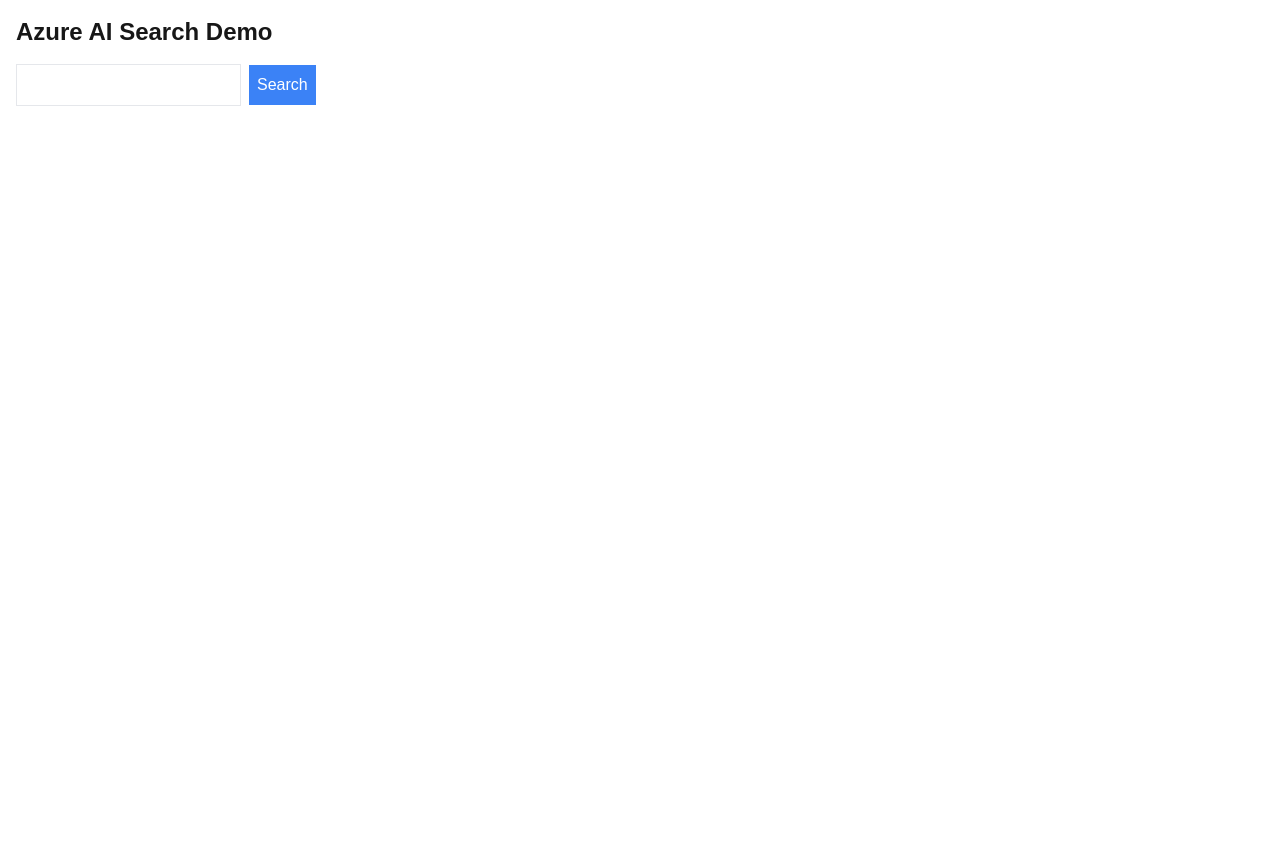
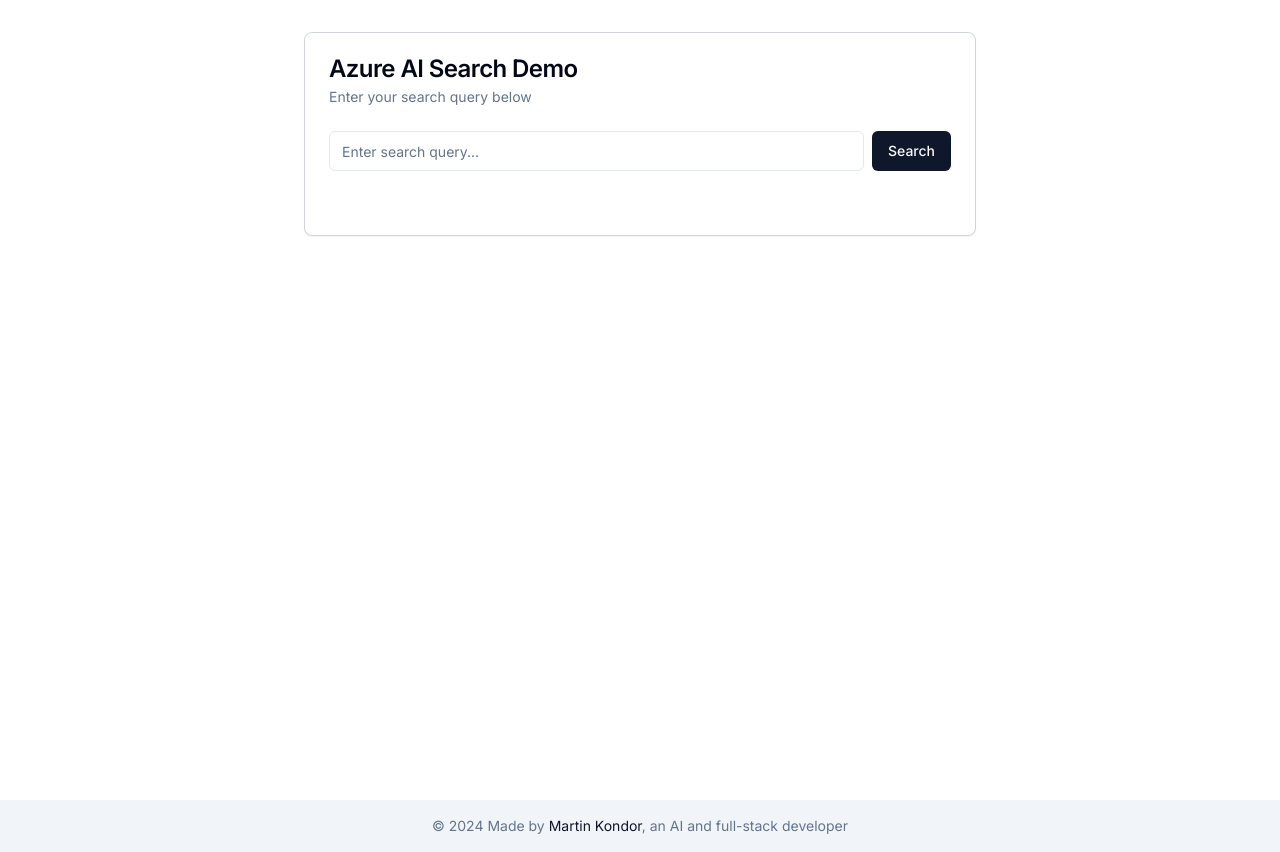
Before and after one commit to MartinKondor/azure-ai-search-nextjs, a Next.js app: page / in a window 1280 px wide. Before the commit the page ends 800 px from the top, so only its background shows below. Built offline with nearby package versions, Linux system fonts and the light colour scheme.

Commit message:
improve ui with shadcn

```diff
--- a/app/components/Upload.tsx
+++ b/app/components/Upload.tsx
@@ -1,36 +1,72 @@
 'use client';
+
 import { useState } from 'react';
+import { Input } from '@/app/components/ui/input';
+import { Button } from '@/app/components/ui/button';
+import {
+  Card,
+  CardHeader,
+  CardTitle,
+  CardDescription,
+  CardContent,
+} from '@/app/components/ui/card';
 
-export default function Upload() {
+export default function Home() {
   const [query, setQuery] = useState('');
   const [results, setResults] = useState([]);
+  const [loading, setLoading] = useState(false);
 
   const handleSearch = async () => {
-    const response = await fetch(`/api/search?q=${encodeURIComponent(query)}`);
+    setLoading(true);
+    try {
+      const response = await fetch(
+        `/api/search?q=${encodeURIComponent(query)}`,
+      );
       const data = await response.json();
-    setResults(data.results);
+      setResults(data.results || []);
+    } catch (error) {
+      console.error('Search error:', error);
+    } finally {
+      setLoading(false);
+    }
   };
 
   return (
-    <div className="p-4">
-      <h1 className="text-2xl font-bold mb-4">Azure AI Search Demo</h1>
-      <input
+    <div className="min-h-screen flex flex-col">
+      <main className="flex-grow container mx-auto px-4 py-8">
+        <Card className="w-full max-w-2xl mx-auto">
+          <CardHeader>
+            <CardTitle>Azure AI Search Demo</CardTitle>
+            <CardDescription>Enter your search query below</CardDescription>
+          </CardHeader>
+          <CardContent>
+            <div className="flex space-x-2">
+              <Input
                 type="text"
+                placeholder="Enter search query..."
                 value={query}
                 onChange={(e) => setQuery(e.target.value)}
-        className="border p-2 mr-2"
               />
-      <button onClick={handleSearch} className="bg-blue-500 text-white p-2">
-        Search
-      </button>
-      <div className="mt-4">
+              <Button onClick={handleSearch} disabled={loading}>
+                {loading ? 'Searching...' : 'Search'}
+              </Button>
+            </div>
+          </CardContent>
+          <CardContent>
+            <div className="mt-4 space-y-4">
               {results.map((result, index) => (
-          <div key={index} className="mb-2">
-            {/* Display your search results here */}
-            <pre>{JSON.stringify(result, null, 2)}</pre>
-          </div>
+                <Card key={index}>
+                  <CardContent className="pt-4">
+                    <pre className="whitespace-pre-wrap overflow-x-auto">
+                      {JSON.stringify(result, null, 2)}
+                    </pre>
+                  </CardContent>
+                </Card>
               ))}
             </div>
+          </CardContent>
+        </Card>
+      </main>
     </div>
   );
 }
--- /dev/null
+++ b/app/components/ui/button.tsx
@@ -0,0 +1,58 @@
+'use client';
+
+import * as React from 'react';
+import { Slot } from '@radix-ui/react-slot';
+import { cva, type VariantProps } from 'class-variance-authority';
+
+import { cn } from '@/lib/client-utils';
+
+const buttonVariants = cva(
+  'inline-flex items-center justify-center rounded-md text-sm font-medium ring-offset-background transition-colors focus-visible:outline-none focus-visible:ring-2 focus-visible:ring-ring focus-visible:ring-offset-2 disabled:pointer-events-none disabled:opacity-50',
+  {
+    variants: {
+      variant: {
+        default: 'bg-primary text-primary-foreground hover:bg-primary/90',
+        destructive:
+          'bg-destructive text-destructive-foreground hover:bg-destructive/90',
+        outline:
+          'border border-input bg-background hover:bg-accent hover:text-accent-foreground',
+        secondary:
+          'bg-secondary text-secondary-foreground hover:bg-secondary/80',
+        ghost: 'hover:bg-accent hover:text-accent-foreground',
+        link: 'text-primary underline-offset-4 hover:underline',
+      },
+      size: {
+        default: 'h-10 px-4 py-2',
+        sm: 'h-8 rounded-md px-3',
+        lg: 'h-11 rounded-md px-8',
+        icon: 'h-10 w-10',
+      },
+    },
+    defaultVariants: {
+      variant: 'default',
+      size: 'default',
+    },
+  },
+);
+
+export interface ButtonProps
+  extends React.ButtonHTMLAttributes<HTMLButtonElement>,
+    VariantProps<typeof buttonVariants> {
+  asChild?: boolean;
+}
+
+const Button = React.forwardRef<HTMLButtonElement, ButtonProps>(
+  ({ className, variant, size, asChild = false, ...props }, ref) => {
+    const Comp = asChild ? Slot : 'button';
+    return (
+      <Comp
+        className={cn(buttonVariants({ variant, size, className }))}
+        ref={ref}
+        {...props}
+      />
+    );
+  },
+);
+Button.displayName = 'Button';
+
+export { Button, buttonVariants };
--- /dev/null
+++ b/app/components/ui/card.tsx
@@ -0,0 +1,86 @@
+import * as React from 'react';
+
+import { cn } from '@/lib/client-utils';
+
+const Card = React.forwardRef<
+  HTMLDivElement,
+  React.HTMLAttributes<HTMLDivElement>
+>(({ className, ...props }, ref) => (
+  <div
+    ref={ref}
+    className={cn(
+      'rounded-lg border border-gray-300 bg-card text-card-foreground shadow-sm',
+      className,
+    )}
+    {...props}
+  />
+));
+Card.displayName = 'Card';
+
+const CardHeader = React.forwardRef<
+  HTMLDivElement,
+  React.HTMLAttributes<HTMLDivElement>
+>(({ className, ...props }, ref) => (
+  <div
+    ref={ref}
+    className={cn('flex flex-col space-y-1.5 p-6', className)}
+    {...props}
+  />
+));
+CardHeader.displayName = 'CardHeader';
+
+const CardTitle = React.forwardRef<
+  HTMLParagraphElement,
+  React.HTMLAttributes<HTMLHeadingElement>
+>(({ className, ...props }, ref) => (
+  <h3
+    ref={ref}
+    className={cn(
+      'text-2xl font-semibold leading-none tracking-tight',
+      className,
+    )}
+    {...props}
+  />
+));
+CardTitle.displayName = 'CardTitle';
+
+const CardDescription = React.forwardRef<
+  HTMLParagraphElement,
+  React.HTMLAttributes<HTMLParagraphElement>
+>(({ className, ...props }, ref) => (
+  <p
+    ref={ref}
+    className={cn('text-sm text-muted-foreground', className)}
+    {...props}
+  />
+));
+CardDescription.displayName = 'CardDescription';
+
+const CardContent = React.forwardRef<
+  HTMLDivElement,
+  React.HTMLAttributes<HTMLDivElement>
+>(({ className, ...props }, ref) => (
+  <div ref={ref} className={cn('p-6 pt-0', className)} {...props} />
+));
+CardContent.displayName = 'CardContent';
+
+const CardFooter = React.forwardRef<
+  HTMLDivElement,
+  React.HTMLAttributes<HTMLDivElement>
+>(({ className, ...props }, ref) => (
+  <div
+    ref={ref}
+    className={cn('flex items-center p-6 pt-0', className)}
+    {...props}
+  />
+));
+CardFooter.displayName = 'CardFooter';
+
+export {
+  Card,
+  CardHeader,
+  CardFooter,
+  CardTitle,
+  CardDescription,
+  CardContent,
+};
--- /dev/null
+++ b/app/components/ui/input.tsx
@@ -0,0 +1,24 @@
+import * as React from 'react';
+
+import { cn } from '@/lib/client-utils';
+
+const Input = React.forwardRef<
+  HTMLInputElement,
+  React.InputHTMLAttributes<HTMLInputElement>
+>(({ className, type, ...props }, ref) => {
+  return (
+    <input
+      type={type}
+      className={cn(
+        'flex h-10 w-full rounded-md border border-input bg-background px-3 py-2 text-sm ring-offset-background file:border-0 file:bg-transparent file:text-sm file:font-medium placeholder:text-muted-foreground focus-visible:outline-none focus-visible:ring-2 focus-visible:ring-ring focus-visible:ring-offset-2 disabled:cursor-not-allowed disabled:opacity-50',
+        className,
+      )}
+      max="9999-12-31T23:59"
+      ref={ref}
+      {...props}
+    />
+  );
+});
+Input.displayName = 'Input';
+
+export { Input };
--- a/app/globals.css
+++ b/app/globals.css
@@ -2,26 +2,58 @@
 @tailwind components;
 @tailwind utilities;
 
-:root {
-  --background: #ffffff;
-  --foreground: #171717;
-}
+@layer base {
+  :root {
+    --background: 0 0% 100%;
+    --foreground: 222.2 84% 4.9%;
+    --card: 0 0% 100%;
+    --card-foreground: 222.2 84% 4.9%;
+    --popover: 0 0% 100%;
+    --popover-foreground: 222.2 84% 4.9%;
+    --primary: 222.2 47.4% 11.2%;
+    --primary-foreground: 210 40% 98%;
+    --secondary: 210 40% 96.1%;
+    --secondary-foreground: 222.2 47.4% 11.2%;
+    --muted: 210 40% 96.1%;
+    --muted-foreground: 215.4 16.3% 46.9%;
+    --accent: 210 40% 96.1%;
+    --accent-foreground: 222.2 47.4% 11.2%;
+    --destructive: 0 84.2% 60.2%;
+    --destructive-foreground: 210 40% 98%;
+    --border: 214.3 31.8% 91.4%;
+    --input: 214.3 31.8% 91.4%;
+    --ring: 222.2 84% 4.9%;
+    --radius: 0.5rem;
+  }
 
-@media (prefers-color-scheme: dark) {
-  :root {
-    --background: #0a0a0a;
-    --foreground: #ededed;
+  .dark {
+    --background: 222.2 84% 4.9%;
+    --foreground: 210 40% 98%;
+    --card: 222.2 84% 4.9%;
+    --card-foreground: 210 40% 98%;
+    --popover: 222.2 84% 4.9%;
+    --popover-foreground: 210 40% 98%;
+    --primary: 210 40% 98%;
+    --primary-foreground: 222.2 47.4% 11.2%;
+    --secondary: 217.2 32.6% 17.5%;
+    --secondary-foreground: 210 40% 98%;
+    --muted: 217.2 32.6% 17.5%;
+    --muted-foreground: 215 20.2% 65.1%;
+    --accent: 217.2 32.6% 17.5%;
+    --accent-foreground: 210 40% 98%;
+    --destructive: 0 62.8% 30.6%;
+    --destructive-foreground: 210 40% 98%;
+    --border: 217.2 32.6% 17.5%;
+    --input: 217.2 32.6% 17.5%;
+    --ring: 212.7 26.8% 83.9%;
   }
 }
 
-body {
-  color: var(--foreground);
-  background: var(--background);
-  font-family: Arial, Helvetica, sans-serif;
-}
-
-@layer utilities {
-  .text-balance {
-    text-wrap: balance;
+@layer base {
+  * {
+    @apply border-border;
+  }
+  body {
+    @apply bg-background text-foreground;
   }
 }
--- a/app/layout.tsx
+++ b/app/layout.tsx
@@ -1,17 +1,8 @@
 import type { Metadata } from 'next';
-import localFont from 'next/font/local';
+import { Inter } from 'next/font/google';
 import './globals.css';
 
-const geistSans = localFont({
-  src: './fonts/GeistVF.woff',
-  variable: '--font-geist-sans',
-  weight: '100 900',
-});
-const geistMono = localFont({
-  src: './fonts/GeistMonoVF.woff',
-  variable: '--font-geist-mono',
-  weight: '100 900',
-});
+const inter = Inter({ subsets: ['latin'] });
 
 export const metadata: Metadata = {
   title: 'Azure AI Search with Next.js',
@@ -25,10 +16,22 @@ export default function RootLayout({
 }>) {
   return (
     <html lang="en">
-      <body
-        className={`${geistSans.variable} ${geistMono.variable} antialiased`}
-      >
+      <body className={inter.className}>
         {children}
+        <footer className="bg-secondary py-4 text-center text-sm text-muted-foreground">
+          <p>
+            &copy; {new Date().getFullYear()} Made by{' '}
+            <a
+              href="https://martinkondor.github.io/"
+              target="_blank"
+              rel="noopener noreferrer"
+              className="text-primary hover:underline"
+            >
+              Martin Kondor
+            </a>
+            , an AI and full-stack developer
+          </p>
+        </footer>
       </body>
     </html>
   );
--- a/package.json
+++ b/package.json
@@ -10,12 +10,16 @@
   },
   "dependencies": {
     "@azure/search-documents": "^12.1.0",
+    "@radix-ui/react-slot": "^1.1.0",
     "@t3-oss/env-nextjs": "^0.11.1",
+    "class-variance-authority": "^0.7.0",
     "clsx": "^2.1.1",
     "next": "14.2.13",
     "react": "^18",
     "react-dom": "^18",
+    "shadcn-ui": "^0.9.1",
     "tailwind-merge": "^2.5.2",
+    "tailwindcss-animate": "^1.0.7",
     "zod": "^3.23.8"
   },
   "devDependencies": {
--- a/tailwind.config.ts
+++ b/tailwind.config.ts
@@ -1,19 +1,80 @@
-import type { Config } from "tailwindcss";
+import type { Config } from 'tailwindcss';
 
-const config: Config = {
+const config = {
+  darkMode: ['class'],
   content: [
-    "./pages/**/*.{js,ts,jsx,tsx,mdx}",
-    "./components/**/*.{js,ts,jsx,tsx,mdx}",
-    "./app/**/*.{js,ts,jsx,tsx,mdx}",
+    './pages/**/*.{ts,tsx}',
+    './components/**/*.{ts,tsx}',
+    './app/**/*.{ts,tsx}',
+    './src/**/*.{ts,tsx}',
   ],
+  prefix: '',
   theme: {
+    container: {
+      center: true,
+      padding: '2rem',
+      screens: {
+        '2xl': '1400px',
+      },
+    },
     extend: {
       colors: {
-        background: "var(--background)",
-        foreground: "var(--foreground)",
+        border: 'hsl(var(--border))',
+        input: 'hsl(var(--input))',
+        ring: 'hsl(var(--ring))',
+        background: 'hsl(var(--background))',
+        foreground: 'hsl(var(--foreground))',
+        primary: {
+          DEFAULT: 'hsl(var(--primary))',
+          foreground: 'hsl(var(--primary-foreground))',
+        },
+        secondary: {
+          DEFAULT: 'hsl(var(--secondary))',
+          foreground: 'hsl(var(--secondary-foreground))',
+        },
+        destructive: {
+          DEFAULT: 'hsl(var(--destructive))',
+          foreground: 'hsl(var(--destructive-foreground))',
+        },
+        muted: {
+          DEFAULT: 'hsl(var(--muted))',
+          foreground: 'hsl(var(--muted-foreground))',
+        },
+        accent: {
+          DEFAULT: 'hsl(var(--accent))',
+          foreground: 'hsl(var(--accent-foreground))',
+        },
+        popover: {
+          DEFAULT: 'hsl(var(--popover))',
+          foreground: 'hsl(var(--popover-foreground))',
+        },
+        card: {
+          DEFAULT: 'hsl(var(--card))',
+          foreground: 'hsl(var(--card-foreground))',
+        },
+      },
+      borderRadius: {
+        lg: 'var(--radius)',
+        md: 'calc(var(--radius) - 2px)',
+        sm: 'calc(var(--radius) - 4px)',
+      },
+      keyframes: {
+        'accordion-down': {
+          from: { height: '0' },
+          to: { height: 'var(--radix-accordion-content-height)' },
+        },
+        'accordion-up': {
+          from: { height: 'var(--radix-accordion-content-height)' },
+          to: { height: '0' },
+        },
+      },
+      animation: {
+        'accordion-down': 'accordion-down 0.2s ease-out',
+        'accordion-up': 'accordion-up 0.2s ease-out',
       },
     },
   },
-  plugins: [],
-};
+  plugins: [require('tailwindcss-animate')],
+} satisfies Config;
+
 export default config;
```
Also changed, not shown: 1 other file (tests, documents, lock files or other folders). Lines whose indentation alone changed are shown as unchanged.
